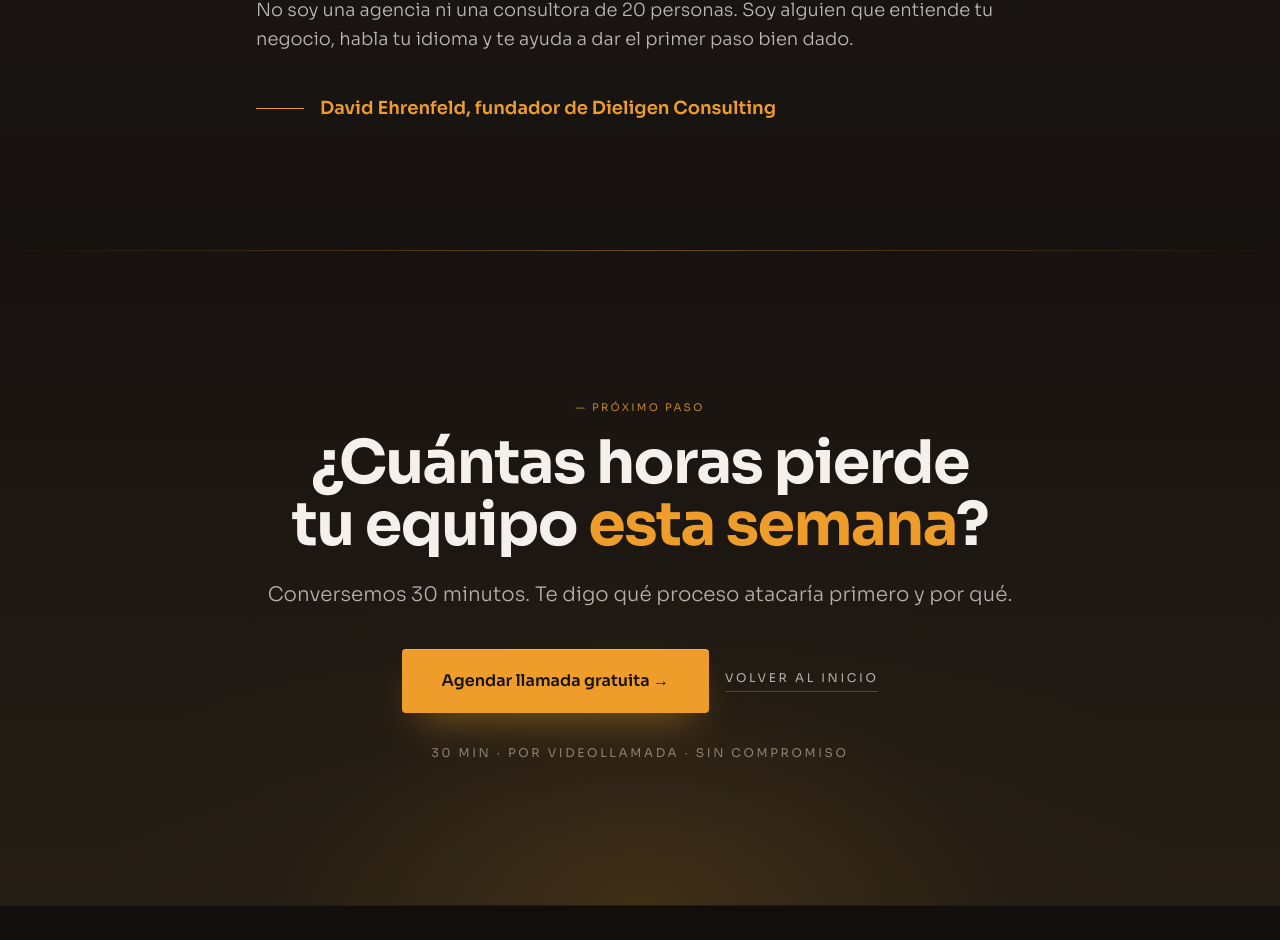
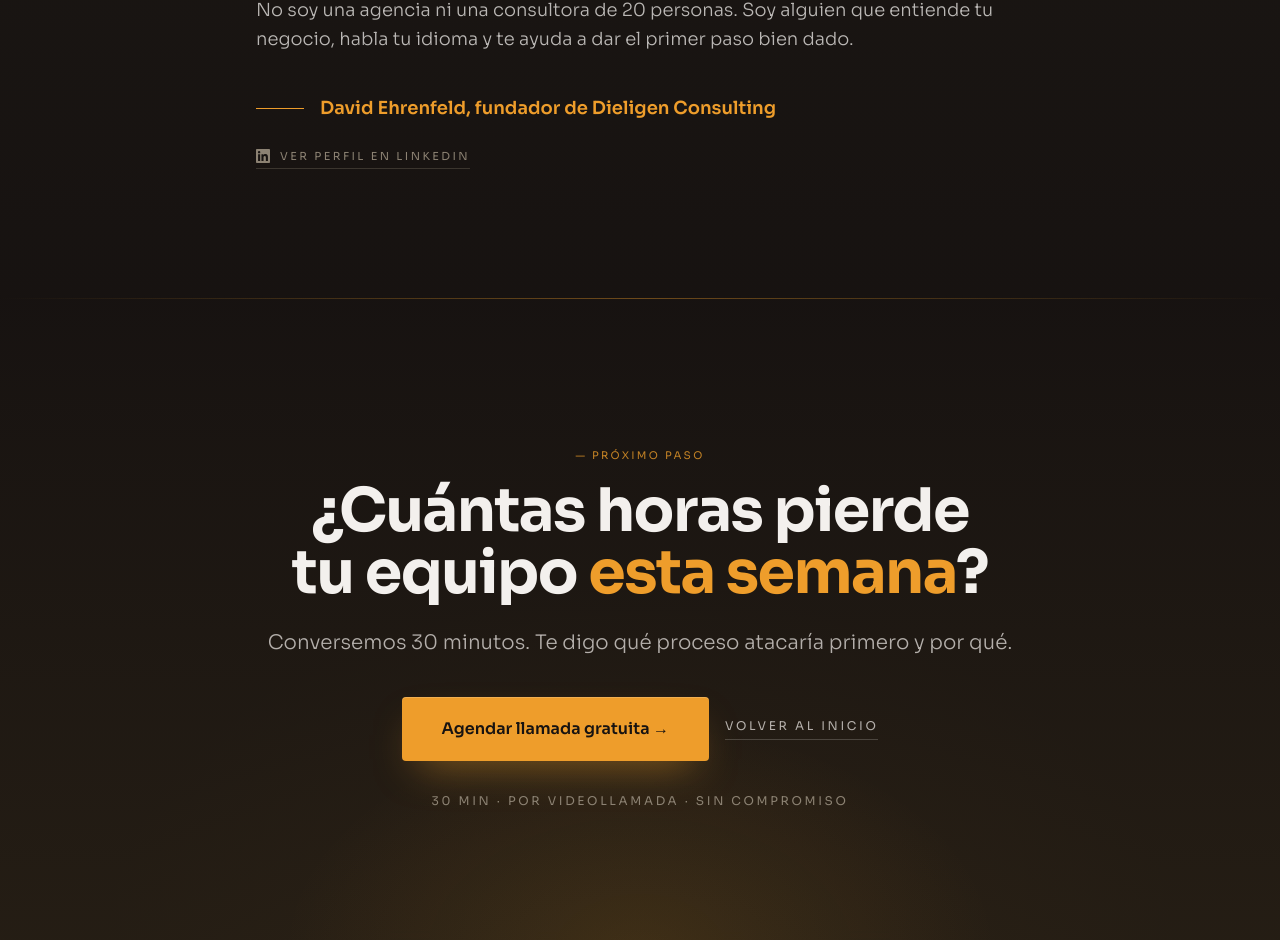
Before and after one commit to DaveEhrenfeld/dieligen_consulting, a React (Vite) app: page / in a window 1280 px wide. Shown: the part 5129-6069 px from the top of the page. Built offline with nearby package versions, Linux system fonts and the light colour scheme.

Commit message:
Add LinkedIn link to Sobre mi section

```diff
--- a/src/components/AboutSection.tsx
+++ b/src/components/AboutSection.tsx
@@ -44,6 +44,20 @@
             David Ehrenfeld, fundador de Dieligen Consulting
           </p>
         </div>
+
+        <div className="reveal mt-6">
+          <a
+            href="https://www.linkedin.com/feed?nis=true"
+            target="_blank"
+            rel="noopener noreferrer"
+            className="inline-flex items-center gap-2.5 text-[11px] uppercase tracking-[0.22em] text-muted-foreground hover:text-primary transition-colors border-b border-muted-foreground/30 hover:border-primary pb-1"
+          >
+            <svg viewBox="0 0 24 24" fill="currentColor" className="w-3.5 h-3.5 flex-shrink-0" aria-hidden="true">
+              <path d="M20.447 20.452h-3.554v-5.569c0-1.328-.027-3.037-1.852-3.037-1.853 0-2.136 1.445-2.136 2.939v5.667H9.351V9h3.414v1.561h.046c.477-.9 1.637-1.85 3.37-1.85 3.601 0 4.267 2.37 4.267 5.455v6.286zM5.337 7.433a2.062 2.062 0 0 1-2.063-2.065 2.064 2.064 0 1 1 2.063 2.065zm1.782 13.019H3.555V9h3.564v11.452zM22.225 0H1.771C.792 0 0 .774 0 1.729v20.542C0 23.227.792 24 1.771 24h20.451C23.2 24 24 23.227 24 22.271V1.729C24 .774 23.2 0 22.222 0h.003z"/>
+            </svg>
+            Ver perfil en LinkedIn
+          </a>
+        </div>
       </div>
     </section>
   );
```
